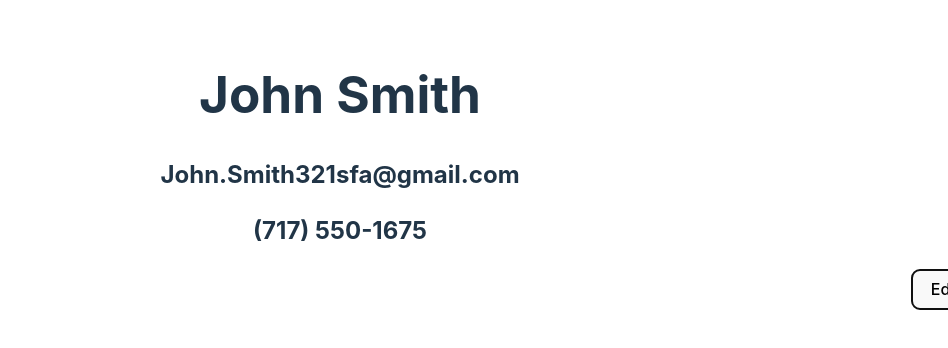
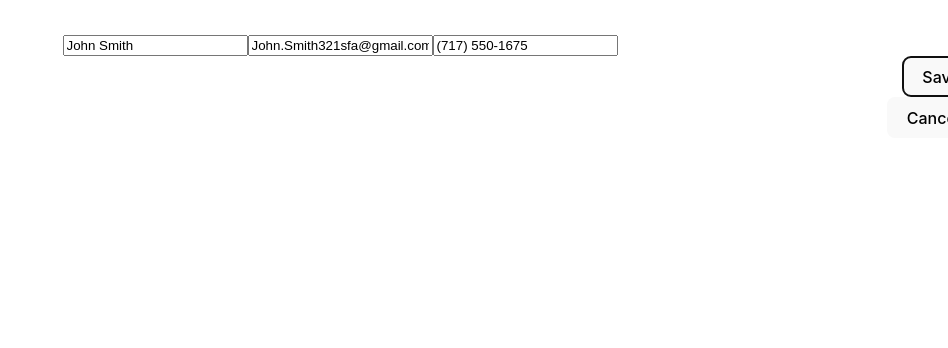
Before and after one commit to shannu1995/odin-project-cv-react, a React (Vite) app: page / in a window 1280 px wide. Both pictures are taken after a click on the button "Edit". Shown: the top 348 px of the page, without its empty margins (332-1280 px from the left). Built offline with nearby package versions, Linux system fonts and the light colour scheme.

Commit message:
Finished general info component.

```diff
--- a/src/components/GeneralInfo.jsx
+++ b/src/components/GeneralInfo.jsx
@@ -3,16 +3,58 @@ import '../styles/App.css'
 
 function GeneralInfo({name = "John Smith", email = "John.Smith321sfa@gmail.com", phone="(717) 550-1675"}){
     const [info, setInfo] = useState({name, email, phone});
+    const [isEditing, setIsEditing] = useState(false);
+    const handleEditButton = () => {
+        setIsEditing(true);
+    };
+    const handleSaveButton = () => {
+        setIsEditing(false);
+    };
+    const handleDataChange = (e) => {
+        const {name, value} = e.target;
+        //setInfo({...info, [name]: value});
+        setInfo((prevInfo) => {
+            return {...prevInfo, [name]: value};
+        });
+    };
+    const handleCancelButton = () => {
+        setInfo({name, email, phone});
+        setIsEditing(false);
+    };
     return(
         <>
-            <div className='center-align' id='general-info'>
-                <h1>{info.name}</h1>
-                <h2>{info.email}</h2>
-                <h2>{info.phone}</h2>
-            </div>
-            <button type='button' className='right-align'>Edit</button>
+            {!isEditing ?(
+            <>
+                <div className='center-align' id='general-info'>
+                    <h1>{info.name}</h1>
+                    <h2>{info.email}</h2>
+                    <h2>{info.phone}</h2>
+                </div>
+                <button type='button' className='right-align' onClick={handleEditButton}>Edit</button>
+            </>
+            ):(
+            <>
+                <div className='center-align' id='general-info'>
+                    <input type='text' name='name' value={info.name} onChange={handleDataChange} />
+                    <input type='text' name='email' value={info.email} onChange={handleDataChange}/>
+                    <input type='text' name='phone' value={info.phone} onChange={handleDataChange}/>
+                </div>
+                <button type='button' className='right-align' onClick={handleSaveButton}>Save</button>
+                <button type='button' className='right-align' onClick={handleCancelButton}>Cancel</button>
+            </>
+            )}
         </>
     );
 };
 
 export default GeneralInfo;
+
+function test(){
+    <>
+     {!isEditing ?(
+        <h1>Not Editing</h1>
+     ):(
+        <h1>Editing</h1>
+     )}
+    </>
+};
```
